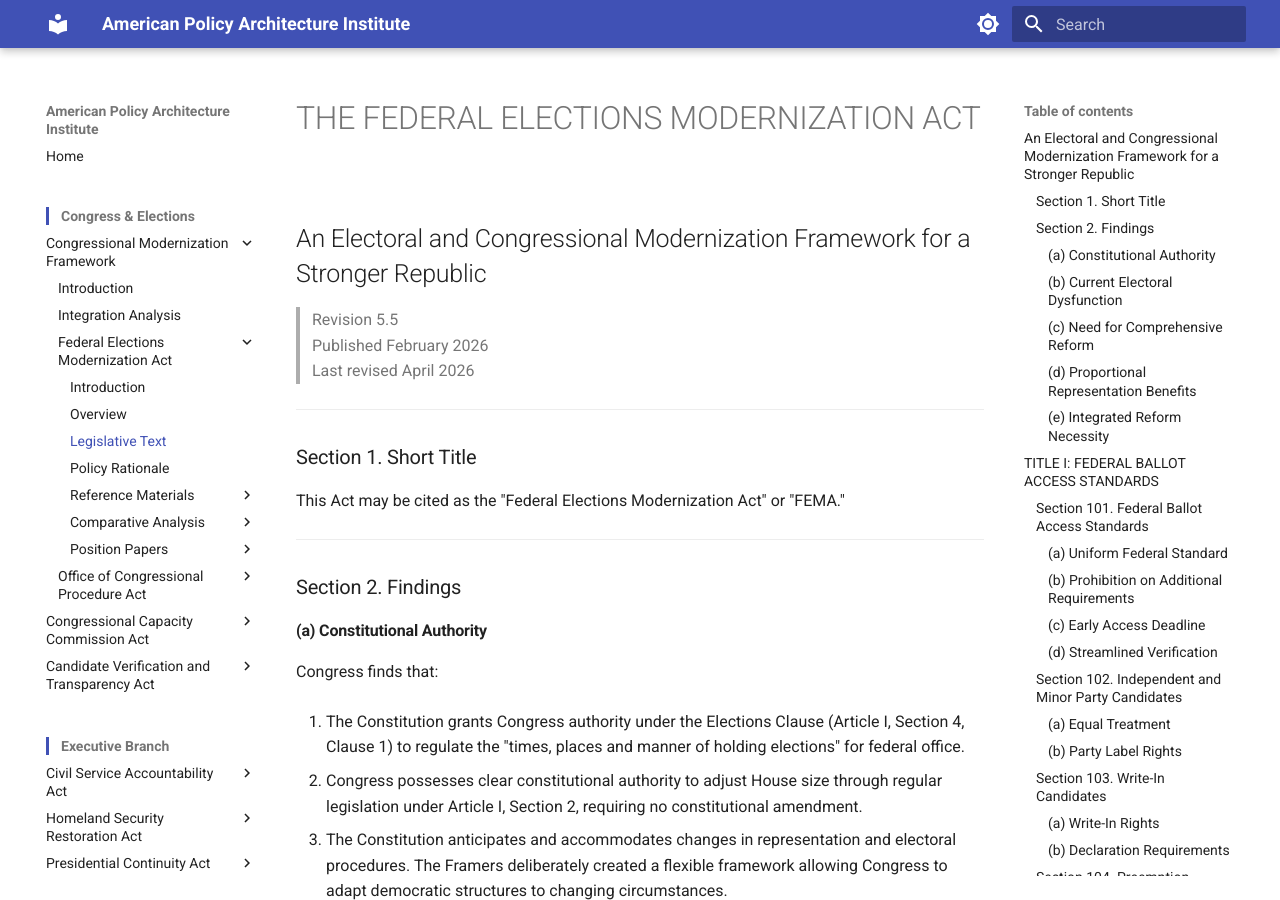
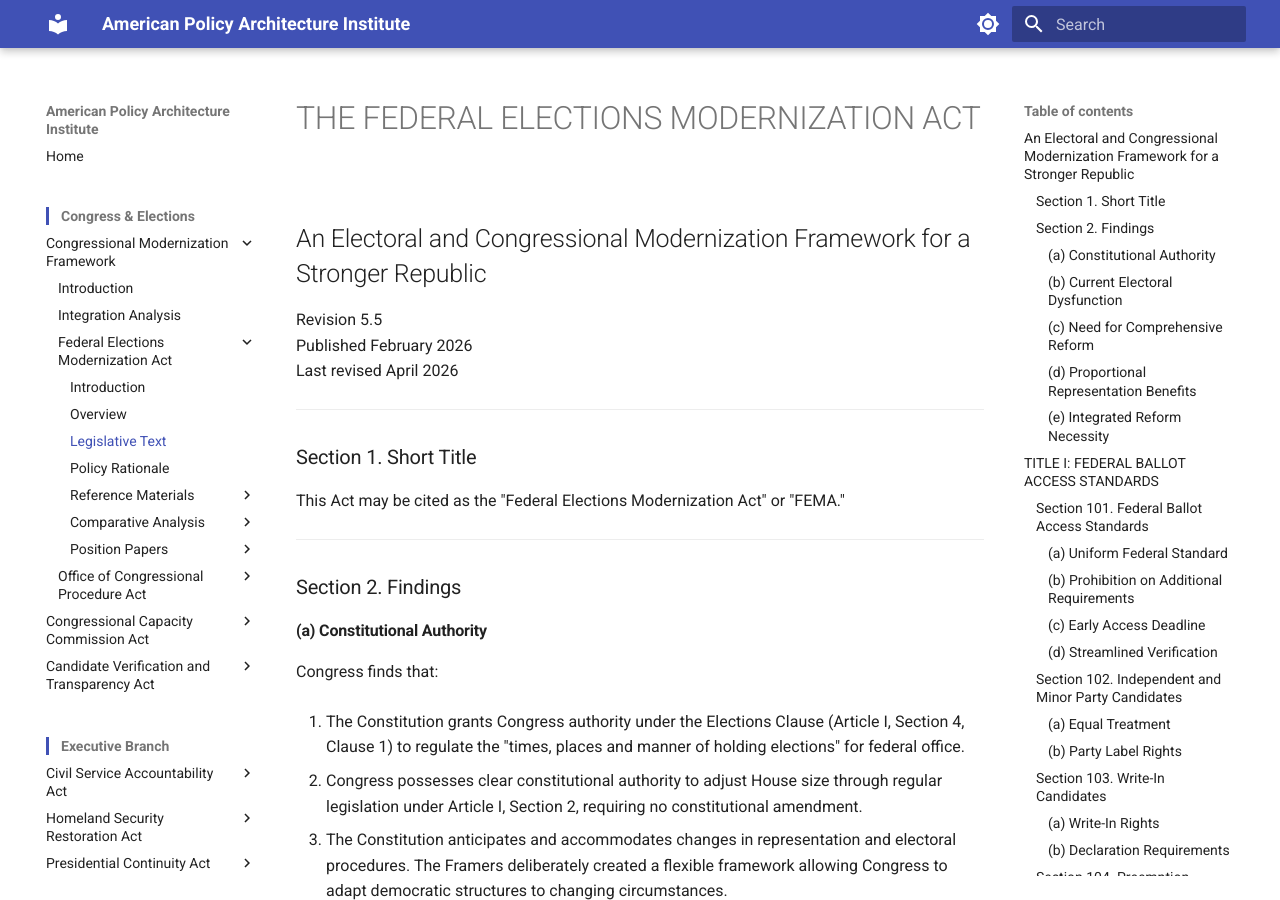
Before and after one commit to albertintech/apai, an MkDocs documentation site: the page built from docs/congress/cmf/fema/legislative-text.md, in a window 1280 px wide and 900 px high. Built offline with MkDocs 1.6.1 and Material for MkDocs 9.7.7, drawn with Linux system fonts in a browser that asks for light colours.

```diff
--- a/docs/congress/cmf/fema/legislative-text.md
+++ b/docs/congress/cmf/fema/legislative-text.md
@@ -2,9 +2,9 @@
 
 ## An Electoral and Congressional Modernization Framework for a Stronger Republic
 
-> Revision 5.5<br>
-> Published February 2026<br>
-> Last revised April 2026
+Revision 5.5<br>
+Published February 2026<br>
+Last revised April 2026
 
 ---
 
```
